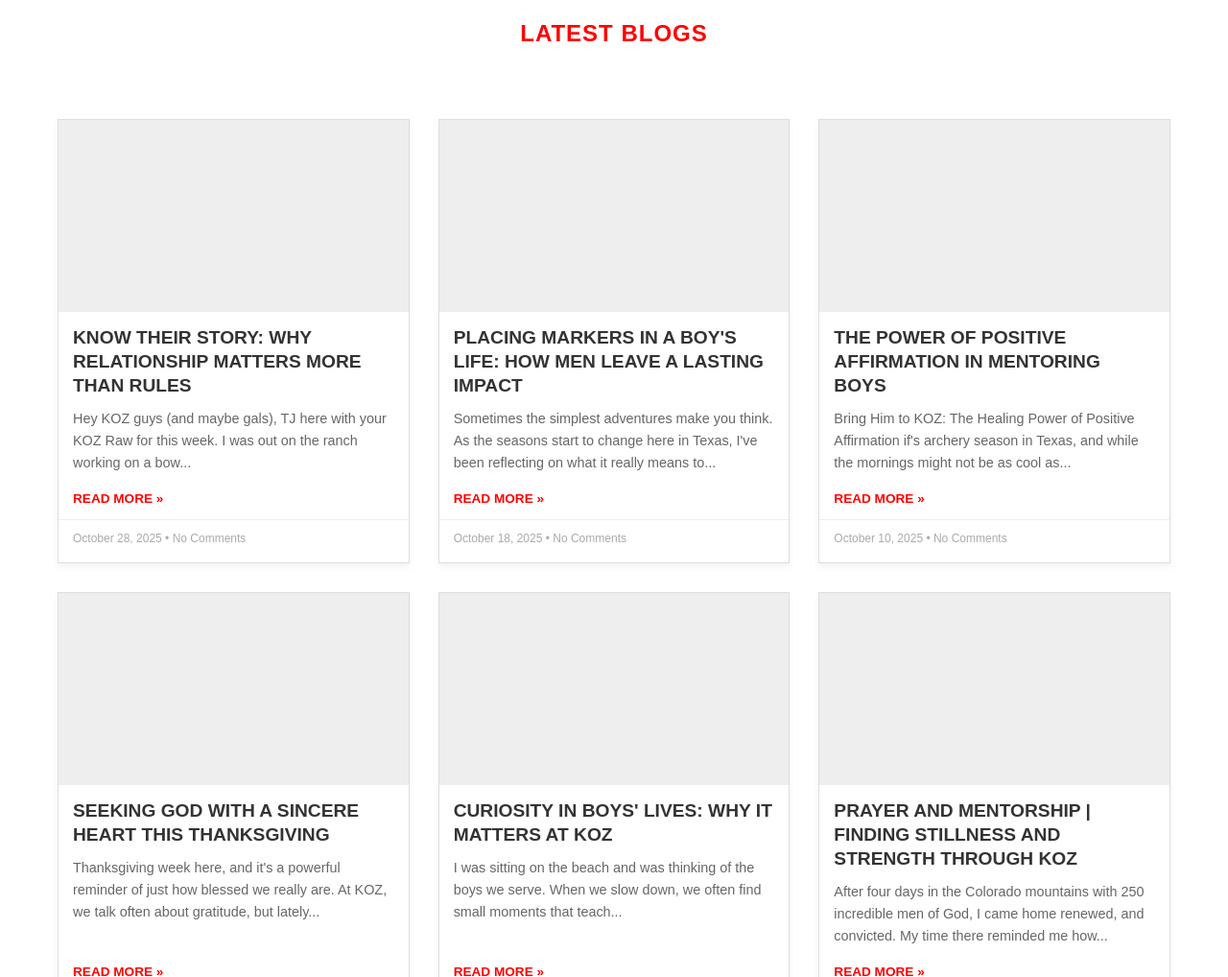
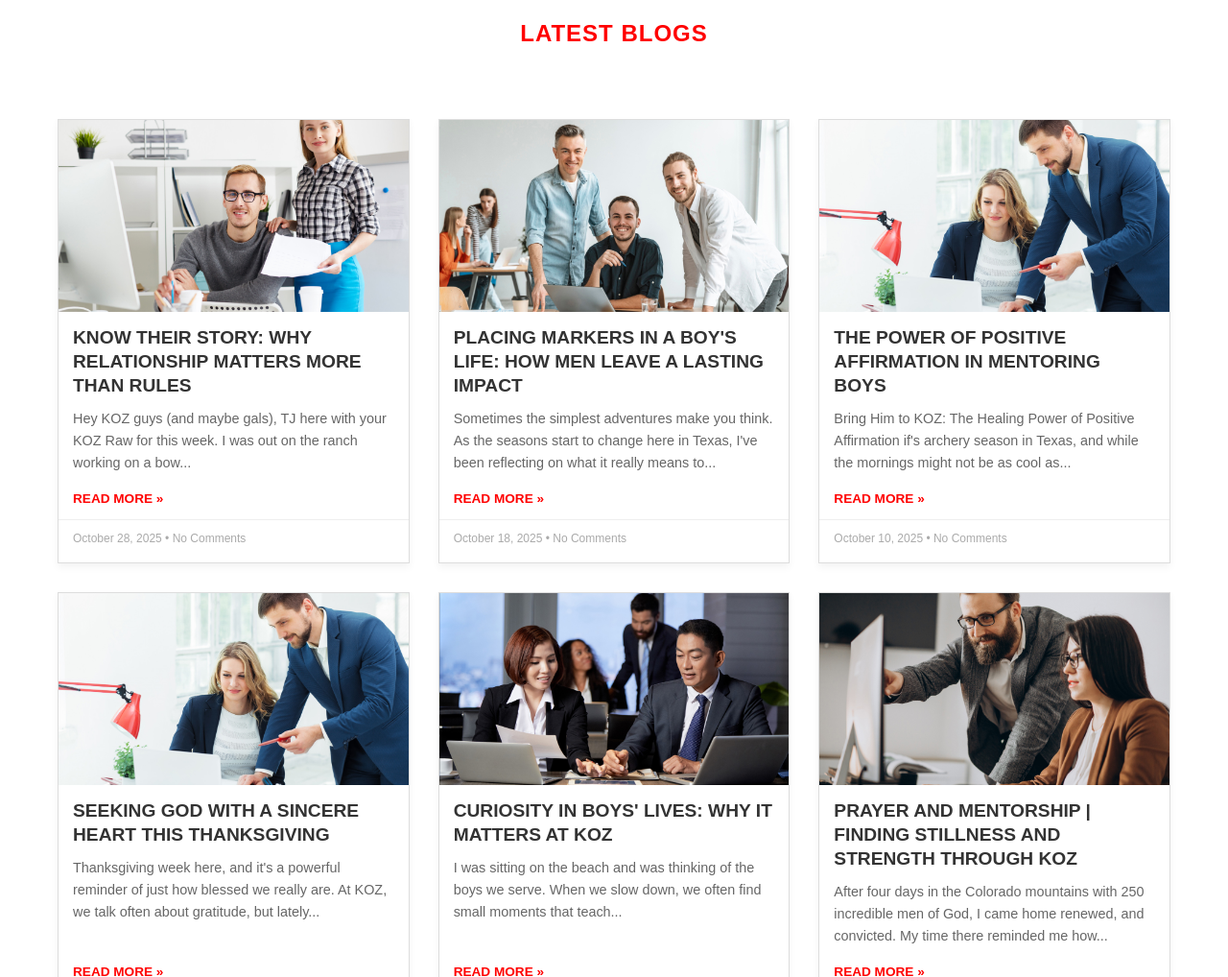
Before and after one commit to swethaananddeveloper/Digital-Marketing-, a plain HTML site: page blog.html in a window 1280 px wide. Shown: the part 400-1418 px from the top of the page at 96% size. Drawn offline with Linux system fonts and the light colour scheme.

Commit message:
img updated

```diff
--- a/blog.html
+++ b/blog.html
@@ -56,7 +56,7 @@
 
     <section class="blog-grid-container">
         <div class="blog-post">
-            <div class="post-image" style="background-image: url('image-placeholder-1.jpg');">
+            <div class="post-image" style="background-image: url('img/project5.jpg');">
                 </div>
             <h3>KNOW THEIR STORY: WHY RELATIONSHIP MATTERS MORE THAN RULES</h3>
             <p>Hey KOZ guys (and maybe gals), TJ here with your KOZ Raw for this week. I was out on the ranch working on a bow...</p>
@@ -69,7 +69,7 @@
         </div>
 
         <div class="blog-post">
-            <div class="post-image" style="background-image: url('image-placeholder-2.jpg');">
+            <div class="post-image" style="background-image: url('img/project4.jpg');">
                  </div>
             <h3>PLACING MARKERS IN A BOY'S LIFE: HOW MEN LEAVE A LASTING IMPACT</h3>
             <p>Sometimes the simplest adventures make you think. As the seasons start to change here in Texas, I've been reflecting on what it really means to...</p>
@@ -82,7 +82,7 @@
         </div>
 
         <div class="blog-post">
-            <div class="post-image" style="background-image: url('image-placeholder-3.jpg');">
+            <div class="post-image" style="background-image: url('img/project3.jpg');">
                  </div>
             <h3>THE POWER OF POSITIVE AFFIRMATION IN MENTORING BOYS</h3>
             <p>Bring Him to KOZ: The Healing Power of Positive Affirmation if's archery season in Texas, and while the mornings might not be as cool as...</p>
@@ -95,7 +95,7 @@
         </div>
 
         <div class="blog-post">
-            <div class="post-image" style="background-image: url('image-placeholder-4.jpg');">
+            <div class="post-image" style="background-image: url('img/project3.jpg');">
                  </div>
             <h3>SEEKING GOD WITH A SINCERE HEART THIS THANKSGIVING</h3>
             <p>Thanksgiving week here, and it's a powerful reminder of just how blessed we really are. At KOZ, we talk often about gratitude, but lately...</p>
@@ -108,7 +108,7 @@
         </div>
 
         <div class="blog-post">
-            <div class="post-image" style="background-image: url('image-placeholder-5.jpg');">
+            <div class="post-image" style="background-image: url('img/project2.jpg');">
                  </div>
             <h3>CURIOSITY IN BOYS' LIVES: WHY IT MATTERS AT KOZ</h3>
             <p>I was sitting on the beach and was thinking of the boys we serve. When we slow down, we often find small moments that teach...</p>
@@ -121,7 +121,7 @@
         </div>
 
         <div class="blog-post">
-            <div class="post-image" style="background-image: url('image-placeholder-6.jpg');">
+            <div class="post-image" style="background-image: url('img/project1.jpg');">
                  </div>
             <h3>PRAYER AND MENTORSHIP | FINDING STILLNESS AND STRENGTH THROUGH KOZ</h3>
             <p>After four days in the Colorado mountains with 250 incredible men of God, I came home renewed, and convicted. My time there reminded me how...</p>
```
